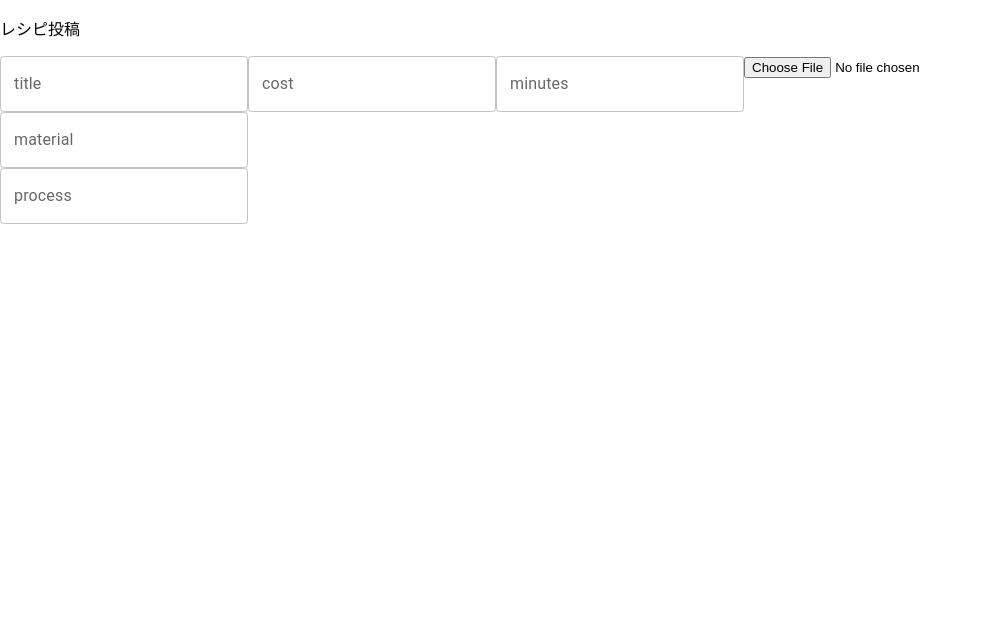
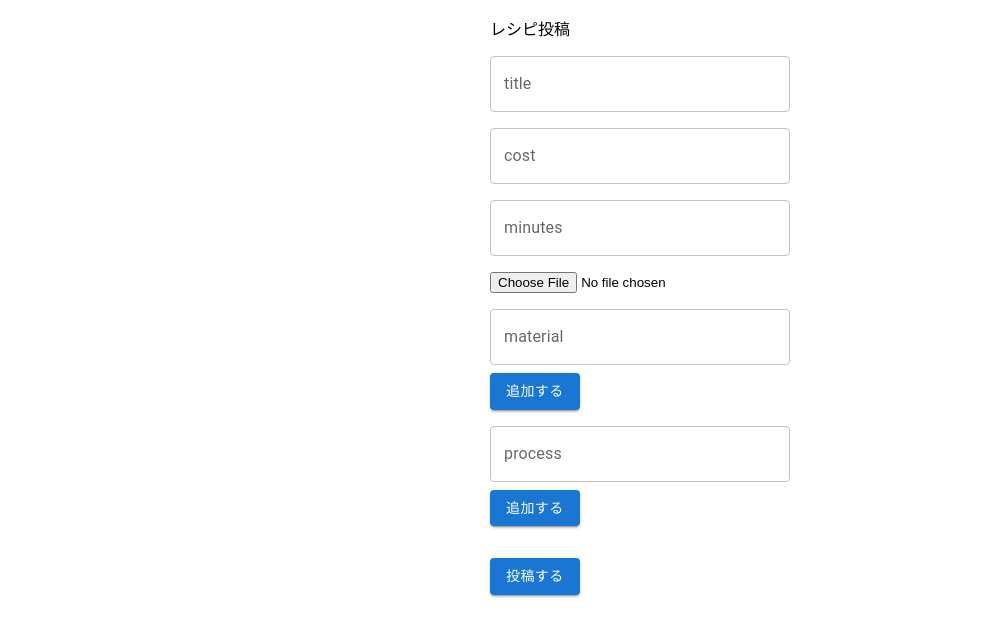
Before and after one commit to shiina47/A11-2, a React (Create React App) app in the folder frontend/: page /post in a window 1280 px wide. Shown: the top 636 px of the page, without its empty margins (0-982 px from the left). Built offline with nearby package versions, Linux system fonts and the light colour scheme.

Commit message:
recipeの状態管理してる

```diff
--- a/frontend/src/components/pages/Post.jsx
+++ b/frontend/src/components/pages/Post.jsx
@@ -1,26 +1,71 @@
 import { memo, useState } from "react";
-import { TextField } from "@mui/material";
+import { TextField, Box, Button, Stack } from "@mui/material";
 
 export const Post = memo(() => {
-  const [recipe, setRecipe] = useState({
+  const [recipeForm, setRecipeForm] = useState({
     title: "",
-    cost: 0,
-    minutes: 0,
-    image: null,
+    cost: "",
+    minutes: "",
+    image: "",
   });
+
+  const [materialContents, setMaterialContents] = useState([]);
+
+  const handleChange = (event) => {
+    setRecipeForm({ ...recipeForm, [event.target.name]: event.target.value });
+  };
+
+  const onSubmit = () => {
+    console.log(recipeForm);
+  };
+
   return (
     <>
-      <div>
+      <Box mx="auto" width={300}>
         <p>レシピ投稿</p>
-        <TextField label="title" />
-        <TextField label="cost" />
-        <TextField label="minutes" />
-        <input type="file" />
-        <br />
-        <TextField label="material" />
-        <br />
-        <TextField label="process" />
-      </div>
+        <Box>
+          <Stack spacing={2}>
+            <TextField
+              label="title"
+              name="title"
+              value={recipeForm.title}
+              onChange={handleChange}
+            />
+            <TextField
+              label="cost"
+              name="cost"
+              value={recipeForm.cost}
+              onChange={handleChange}
+            />
+            <TextField
+              label="minutes"
+              name="minutes"
+              value={recipeForm.minutes}
+              onChange={handleChange}
+            />
+            <input type="file" name="image" onChange={handleChange} />
+          </Stack>
+        </Box>
+
+        <Box mt={2} display="flex" flexDirection="column">
+          <TextField label="material" />
+          <Box mt={1}>
+            <Button variant="contained">追加する</Button>
+          </Box>
+        </Box>
+
+        <Box mt={2} display="flex" flexDirection="column">
+          <TextField label="process" />
+          <Box mt={1}>
+            <Button variant="contained">追加する</Button>
+          </Box>
+        </Box>
+        <Box mt={4}>
+          <Button onClick={onSubmit} variant="contained">
+            投稿する
+          </Button>
+        </Box>
+      </Box>
     </>
   );
 });
```
Also changed, not shown: 1 other file (tests, documents, lock files or other folders).
